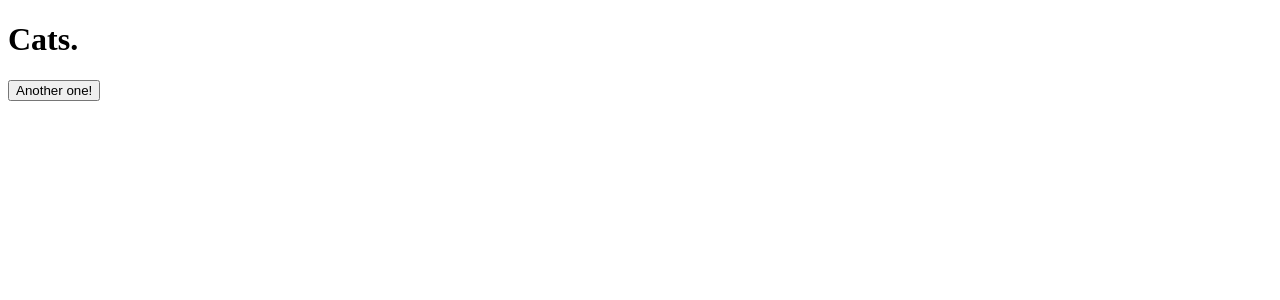
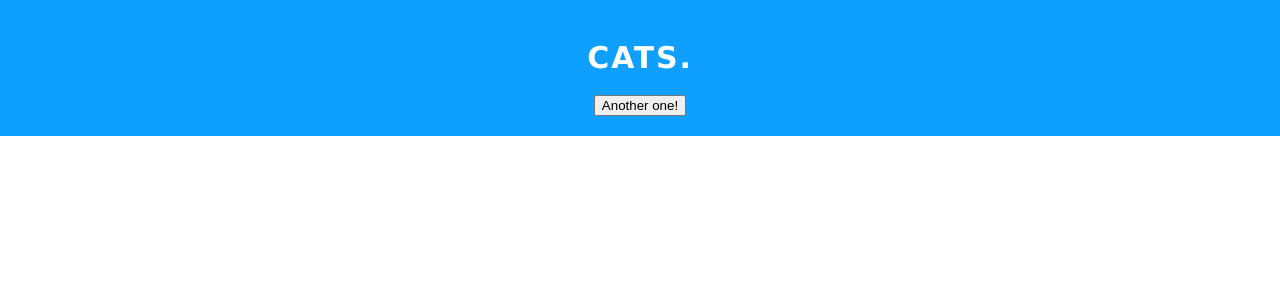
Before and after one commit to aqfgit/cats-searcher, a React (Create React App) app: page / in a window 1280 px wide. Shown: the top 300 px of the page. Built offline with nearby package versions, Linux system fonts and the light colour scheme.

Commit message:
Apply styles to the header and reset body margin

```diff
--- a/src/components/ChangableCatDisplay.js
+++ b/src/components/ChangableCatDisplay.js
@@ -1,6 +1,14 @@
 import React, { Component } from 'react'
 import CatDisplay from './CatDisplay';
 import Header from './Header';
+import { createGlobalStyle } from 'styled-components'
+
+const BodyReset = createGlobalStyle`
+  body {
+    padding: 0px;
+    margin: 0px;
+  }
+`
 
 export class ChangableCatDisplay extends Component {
   constructor(props) {
@@ -58,6 +66,7 @@ export class ChangableCatDisplay extends Component {
   render() {
     return (
       <>
+      <BodyReset/>
       <Header displayRandomImage={this.displayRandomImage.bind(this)}/>
       <CatDisplay imageUrl={this.state.imageUrl} description={this.state.description} isLoading={this.state.isLoading}/>
       </>
--- a/src/components/Header.js
+++ b/src/components/Header.js
@@ -3,13 +3,23 @@ import CatsChangerButton from './CatsChangerButton';
 import styled from 'styled-components';
 import PageTitle from './PageTitle';
 
+const PageHeader = styled.header`
+  display: flex;
+  flex-direction: column;
+  justify-content: center;
+  align-items: center;
+
+  background: rgb(14, 159, 255);
+  padding: 20px;
+`;
+
 export class Header extends Component {
   render() {
     return (
-      <header>
+      <PageHeader>
         <PageTitle/>
         <CatsChangerButton displayRandomImage={this.props.displayRandomImage}/>
-      </header>
+      </PageHeader>
     )
   }
 }
--- a/src/components/PageTitle.js
+++ b/src/components/PageTitle.js
@@ -1,9 +1,20 @@
 import React, { Component } from 'react'
+import styled from 'styled-components';
+
+const Title = styled.h1`
+  color: #ffffff;
+  letter-spacing: 1.8px;
+  text-transform: uppercase;
+  font-family: Verdana, Geneva, Tahoma, sans-serif;
+  font-size: 30px;
+`;
 
 export class PageTitle extends Component {
   render() {
     return (
-      <h1>Cats.</h1>
+      <Title>
+        Cats.
+      </Title>
     )
   }
 }
```
